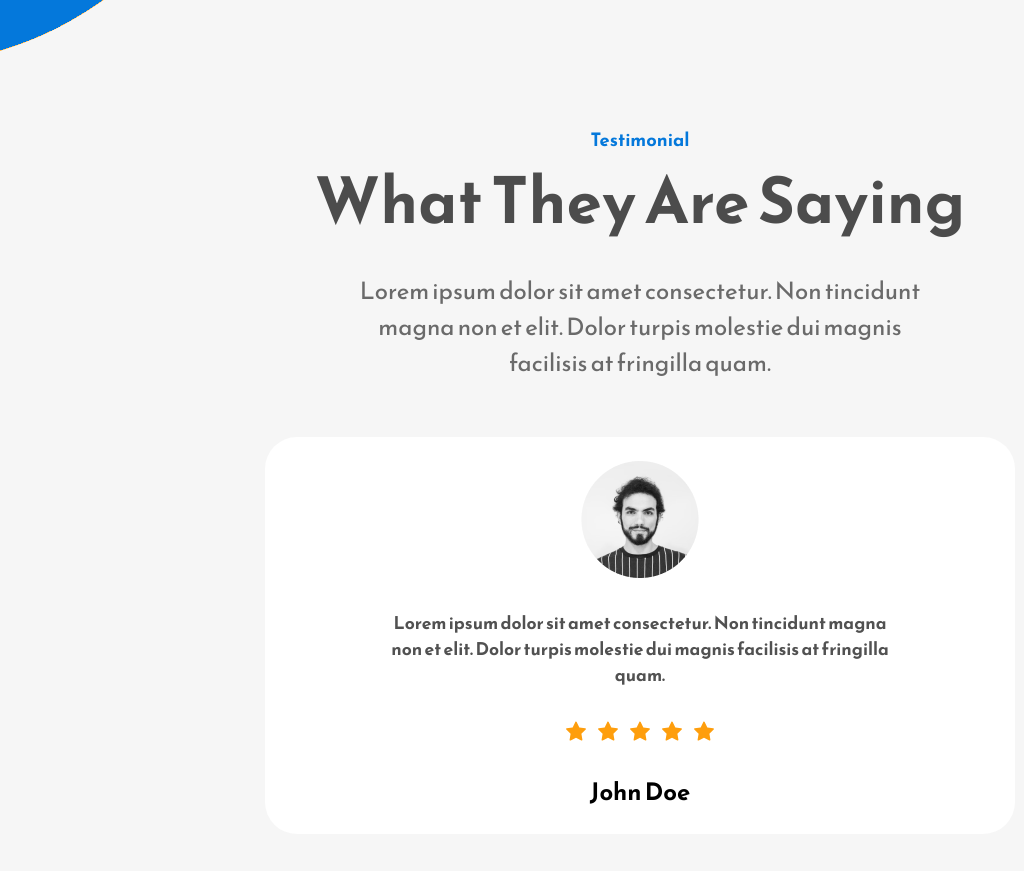
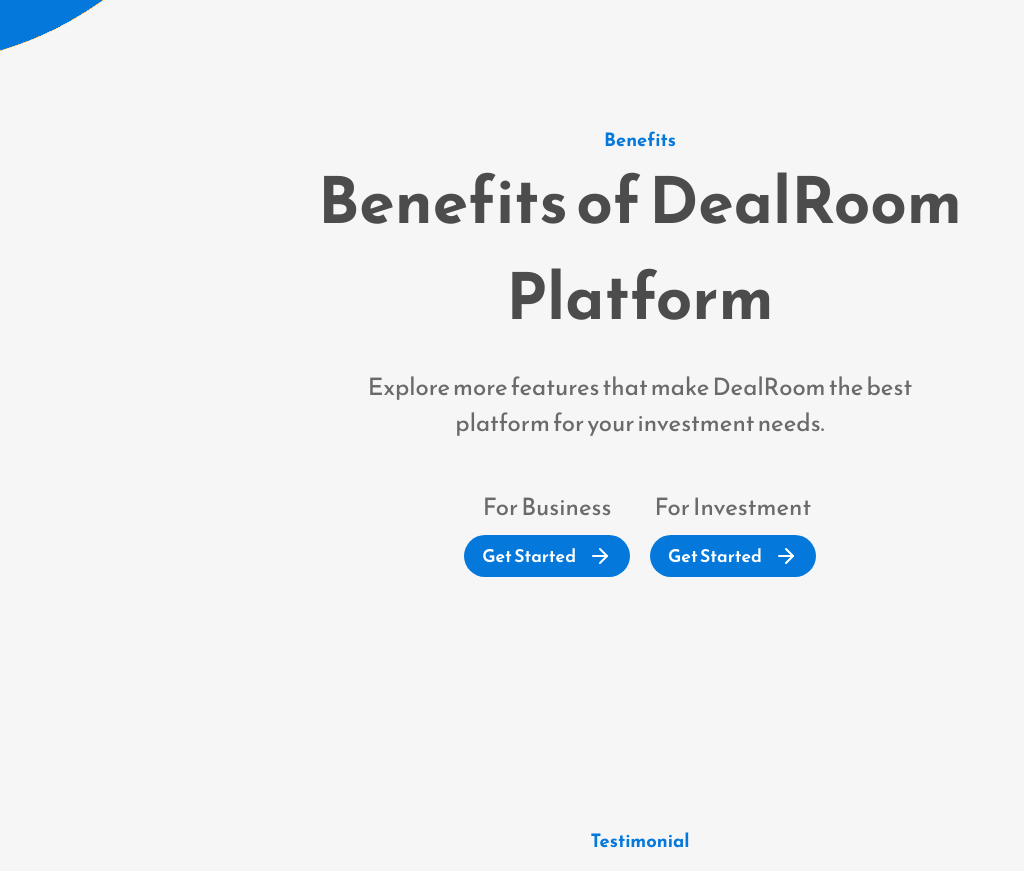
Before and after one commit to Cliff-Ezra/DealRoom-SPA, a React (Create React App) app: page / in a window 1280 px wide. Shown: the part 3380-4251 px from the top of the page, without its empty margins (0-1024 px from the left). Built offline with nearby package versions, Linux system fonts and the light colour scheme.

Commit message:
`feat:` benefits container

```diff
--- a/src/App.css
+++ b/src/App.css
@@ -359,6 +359,27 @@
   margin-top: 0;
 }
 
+.benefits-container {
+  display: flex;
+  justify-content: space-between;
+}
+
+.benefit-item {
+  display: flex;
+  flex-direction: column;
+  justify-content: space-between;
+  height: 100%;
+}
+
+.benefit-item .primary-text {
+  margin-bottom: auto;
+}
+
+.benefit-item .secondary-button {
+  padding: 8px 18px; /* Adjust as needed */
+  margin: 10px; /* Adjust as needed */
+}
+
 @media (max-width: 1000px) {
   .navbar-links-container a {
     margin-right: 1rem;
--- a/src/App.js
+++ b/src/App.js
@@ -1,10 +1,11 @@
 import "./App.css";
+import About from "./Components/About";
+import Benefits from "./Components/Benefits";
+import Contact from "./Components/Contact";
+import Footer from "./Components/Footer";
 import Home from "./Components/Home";
 import Platform from "./Components/Platform";
-import About from "./Components/About";
 import Testimonial from "./Components/Testimonial";
-import Contact from "./Components/Contact";
-import Footer from "./Components/Footer";
 
 function App() {
   return (
@@ -12,6 +13,7 @@
       <Home />
       <About />
       <Platform />
+      <Benefits />
       <Testimonial />
       <Contact />
       <Footer />
--- /dev/null
+++ b/src/Components/Benefits.js
@@ -0,0 +1,45 @@
+import React from "react";
+import { FiArrowRight } from "react-icons/fi";
+
+const Benefits = () => {
+  return (
+    <div className="work-section-wrapper">
+      <div className="work-section-top">
+        <p className="primary-subheading">Benefits</p>
+        <h1 className="primary-heading-platform">
+          {" "}
+          Benefits of DealRoom Platform{" "}
+        </h1>
+        <p className="primary-text">
+          {" "}
+          Explore more features that make DealRoom the best platform for your
+          investment needs.{" "}
+        </p>
+        <div className="benefits-container">
+          <div className="benefit-item">
+            <p className="primary-text">
+              {" "}
+              For Business{" "}
+            </p>
+            <button className="secondary-button">
+              {" "}
+              Get Started <FiArrowRight />{" "}
+            </button>
+          </div>
+          <div className="benefit-item">
+            <p className="primary-text">
+              {" "}
+              For Investment{" "}
+            </p>
+            <button className="secondary-button">
+              {" "}
+              Get Started <FiArrowRight />{" "}
+            </button>
+          </div>
+        </div>
+      </div>
+    </div>
+  );
+};
+
+export default Benefits;
```
